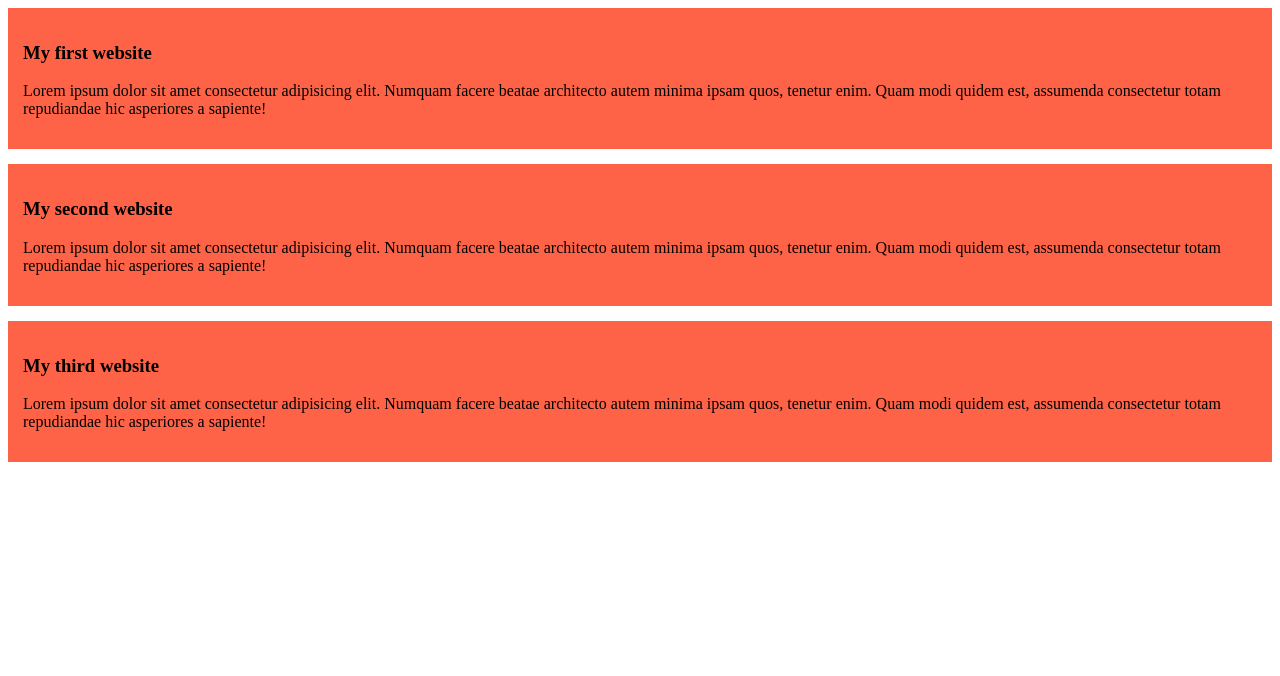
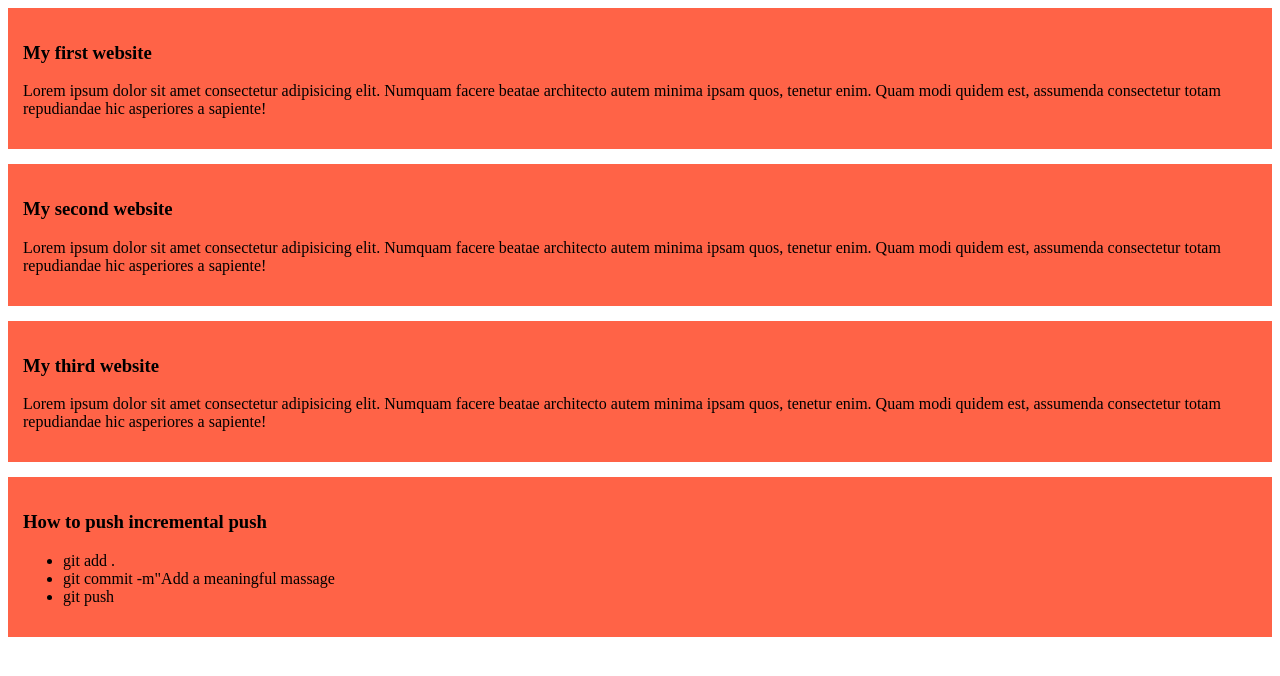
Before and after one commit to maimuna-t-333/my-new-gittu, a plain HTML site: page index.html in a window 1280 px wide. Drawn offline with Linux system fonts and the light colour scheme.

Commit message:
Add a list of git push

```diff
--- a/index.html
+++ b/index.html
@@ -19,5 +19,13 @@
         <h3>My third website</h3>
         <p>Lorem ipsum dolor sit amet consectetur adipisicing elit. Numquam facere beatae architecto autem minima ipsam quos, tenetur enim. Quam modi quidem est, assumenda consectetur totam repudiandae hic asperiores a sapiente!</p>
     </div>
+    <div>
+        <h3>How to push incremental push</h3>
+        <ul>
+            <li>git add .</li>
+            <li>git commit -m"Add a meaningful massage</li>
+            <li>git push</li>
+        </ul>
+    </div>
 </body>
 </html>
```
